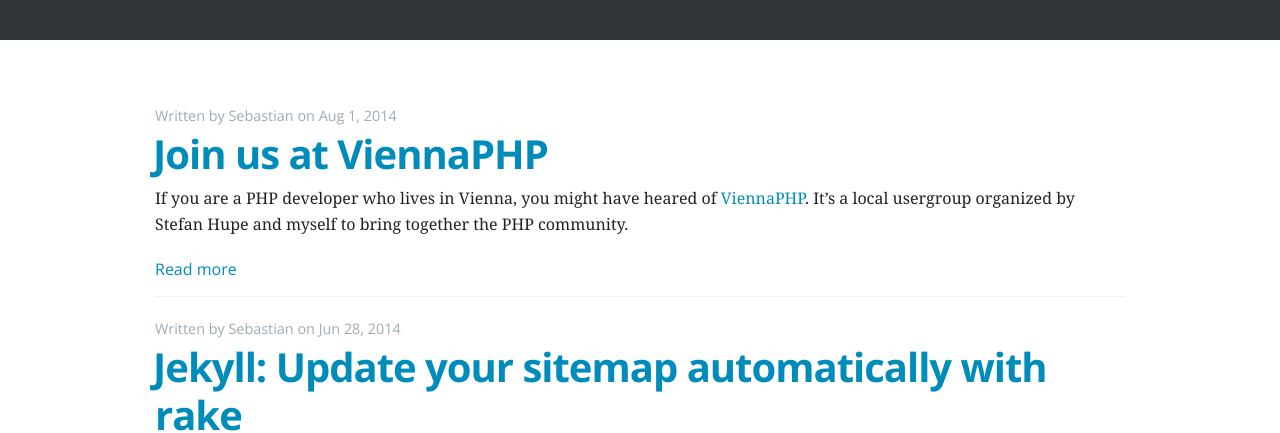
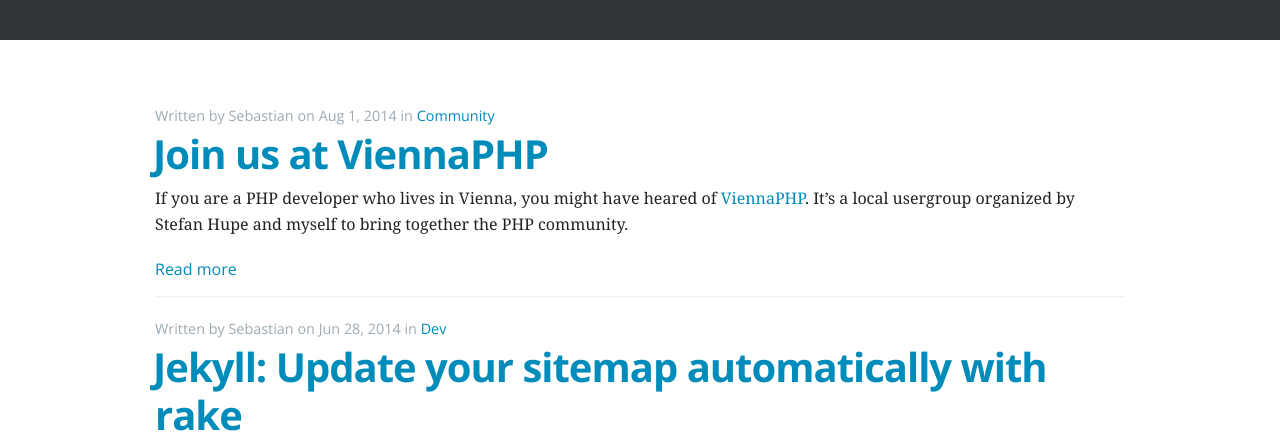
Before and after one commit to Sgoettschkes/sgoettschkes.github.io, a Jekyll site: the page built from index.html, in a window 1280 px wide and 900 px high. Shown: the part 320-753 px from the top of the window. Built offline with Jekyll 4.4.1, drawn with Linux system fonts in a browser that asks for light colours; nearby versions of some CDN libraries; some of the changed text lies outside the part shown.

Commit message:
Adding links to categories on homepage and post page

```diff
--- a/_layouts/post.html
+++ b/_layouts/post.html
@@ -4,7 +4,7 @@
 <div class="row">
     <div class="large-12 columns" role="content">
         <article>
-            <p class="pre-headline">Written by {{ page.author }}  on {{ page.date | date: "%b %-d, %Y" }}</p>
+            <p class="pre-headline">Written by {{ page.author }} on {{ page.date | date: "%b %-d, %Y" }} in <a href="/c/{{ page.category }}.html">{{ page.category | capitalize }}</a></p>
             <h1>{{ page.title }}</h1>
             {{ content }}
         </article>
--- a/index.html
+++ b/index.html
@@ -4,7 +4,7 @@
 ---
 {% for post in site.posts %}
     <article>
-        <p class="pre-headline">Written by {{ post.author }}  on {{ post.date | date: "%b %-d, %Y" }}</p>
+        <p class="pre-headline">Written by {{ post.author }} on {{ post.date | date: "%b %-d, %Y" }} in <a href="/c/{{ post.category }}.html">{{ post.category | capitalize }}</p>
         <h2><a href="{{ post.url }}">{{ post.title }}</a></h2>
         {{ post.excerpt }}
         <p class="read-more"><a href="{{ post.url }}">Read more</a></p>
```
